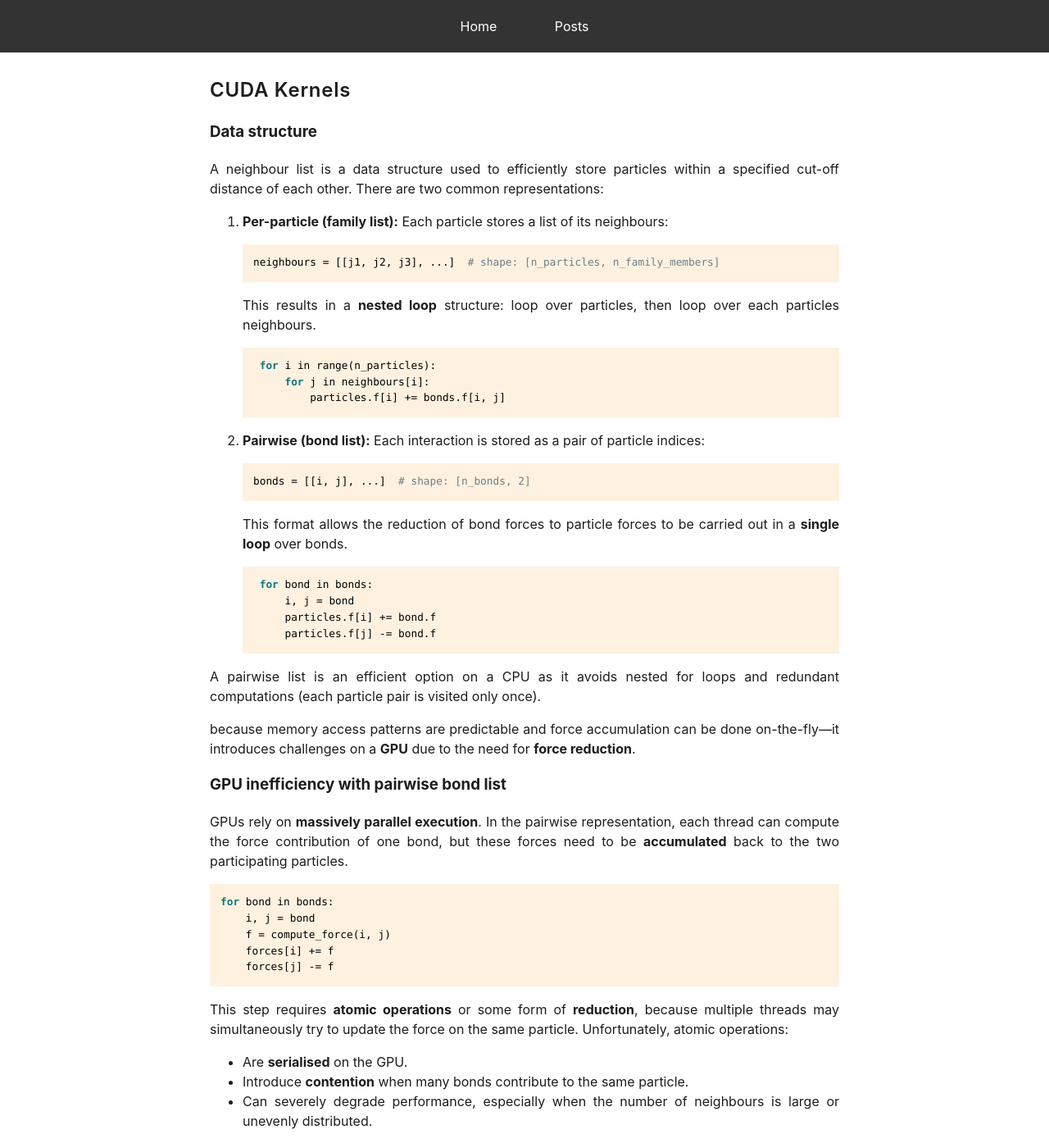
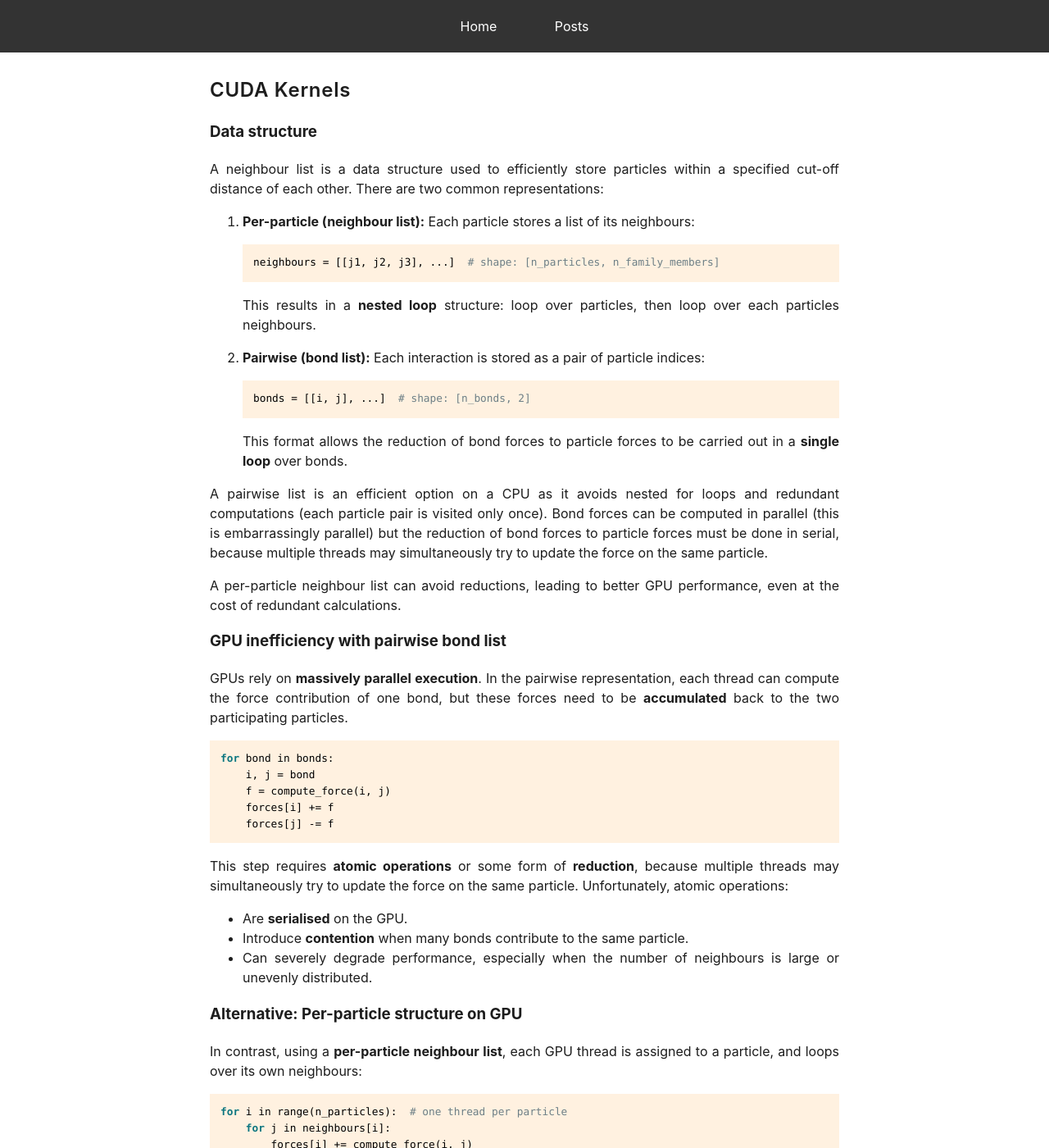
Before and after one commit to mark-hobbs/mark-hobbs.github.io, a Jekyll site: the page built from _posts/2025-02-03-cuda.md, in a window 1280 px wide and 1400 px high, scrolled down 6133 px. Shown: the whole window at 82% size. Built offline with Jekyll 4.4.1, drawn with Linux system fonts in a browser that asks for light colours; some of the changed text lies outside the part shown.

Commit message:
General updates

````diff
--- a/_posts/2025-02-03-cuda.md
+++ b/_posts/2025-02-03-cuda.md
@@ -281,19 +281,13 @@ class EulerCromer(Integrator):
 
 A neighbour list is a data structure used to efficiently store particles within a specified cut-off distance of each other. There are two common representations:
 
-1. **Per-particle (family list):** Each particle stores a list of its neighbours:
+1. **Per-particle (neighbour list):** Each particle stores a list of its neighbours:
 
    ```python
    neighbours = [[j1, j2, j3], ...]  # shape: [n_particles, n_family_members]
    ```
 
    This results in a **nested loop** structure: loop over particles, then loop over each particles neighbours.
-
-   ```python
-    for i in range(n_particles):
-        for j in neighbours[i]:
-            particles.f[i] += bonds.f[i, j]
-    ```
 
 2. **Pairwise (bond list):** Each interaction is stored as a pair of particle indices:
 
@@ -303,16 +297,10 @@ A neighbour list is a data structure used to efficiently store particles within
 
    This format allows the reduction of bond forces to particle forces to be carried out in a **single loop** over bonds.
 
-   ```python
-    for bond in bonds:
-        i, j = bond
-        particles.f[i] += bond.f
-        particles.f[j] -= bond.f
-    ```
+A pairwise list is an efficient option on a CPU as it avoids nested for loops and redundant computations (each particle pair is visited only once). Bond forces can be computed in parallel (this is embarrassingly parallel) but the reduction of bond forces to particle forces must be done in serial, because multiple threads may simultaneously try to update the force on the same particle.
 
-A pairwise list is an efficient option on a CPU as it avoids nested for loops and redundant computations (each particle pair is visited only once).
+A per-particle neighbour list can avoid reductions, leading to better GPU performance, even at the cost of redundant calculations.
 
-because memory access patterns are predictable and force accumulation can be done on-the-fly—it introduces challenges on a **GPU** due to the need for **force reduction**.
 
 ### GPU inefficiency with pairwise bond list
 
@@ -349,15 +337,27 @@ This avoids the need for atomic operations because:
 
 This approach trades some redundant computations (each pair will be visited twice) for massively parallel and conflict-free memory writes, which is often a worthwhile tradeoff on a GPU.
 
-### Summary
-
-* **Pairwise bond list** is efficient on **CPUs**, where force accumulation is straightforward.
-* On **GPUs**, the same structure introduces serial bottlenecks due to **atomic reductions** on shared memory locations.
-* A **per-particle neighbour list** can avoid reductions, leading to better GPU performance, even at the cost of redundant calculations.
 
 ### `compute_nodal_forces_cuda()`
 
 One of the key challenges in this work is implementing an efficient parallel reduction of bond forces to particle forces. To efficiently reduce bond forces to node forces we implement a parallel binary reduction.
+
+**Family list**
+
+```python
+for i in range(n_particles):
+    for j in neighbours[i]:
+        particles.f[i] += bonds.f[i, j]
+```
+
+**Bond list**
+
+```python
+for bond in bonds:
+    i, j = bond
+    particles.f[i] += bond.f
+    particles.f[j] -= bond.f
+```
 
 The performance improvement is examined in [this notebook](https://github.com/mark-hobbs/articles/blob/main/cuda/parallel-reduction.ipynb).
 
````
